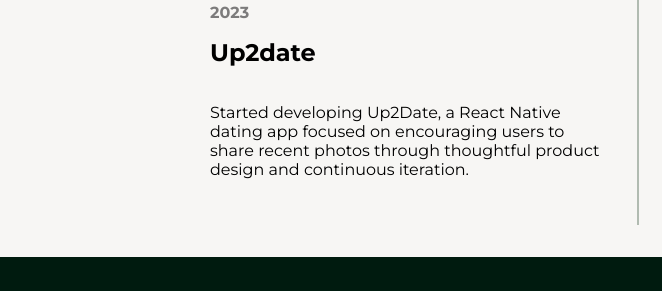
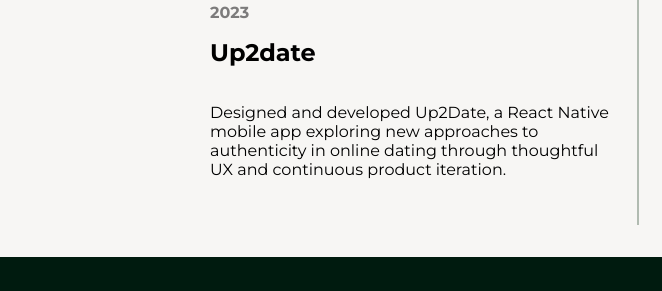
Before and after one commit to andyjalex/web-art, a website: page public/about/index.html in a window 1280 px wide. Shown: the part 2269-2560 px from the top of the page, 0-662 px from the left. Drawn offline with Linux system fonts and the light colour scheme.

Commit message:
about page bug fixes

```diff
--- a/public/about/index.html
+++ b/public/about/index.html
@@ -172,9 +172,9 @@
               <h4>2023</h4>
               <h2>Up2date</h2>
               <p>
-                Started developing Up2Date, a React Native dating app focused on
-                encouraging users to share recent photos through thoughtful
-                product design and continuous iteration.
+                Designed and developed Up2Date, a React Native mobile app
+                exploring new approaches to authenticity in online dating
+                through thoughtful UX and continuous product iteration.
               </p>
             </div>
             <div class="content right animate">
```
Also changed, not shown: 1 other file.
